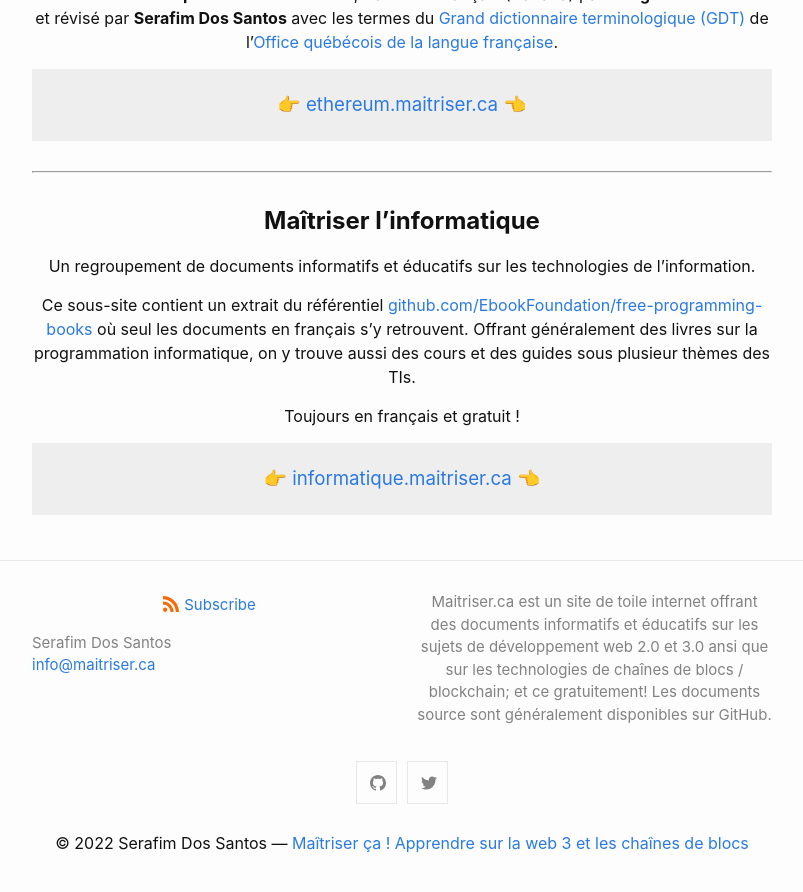
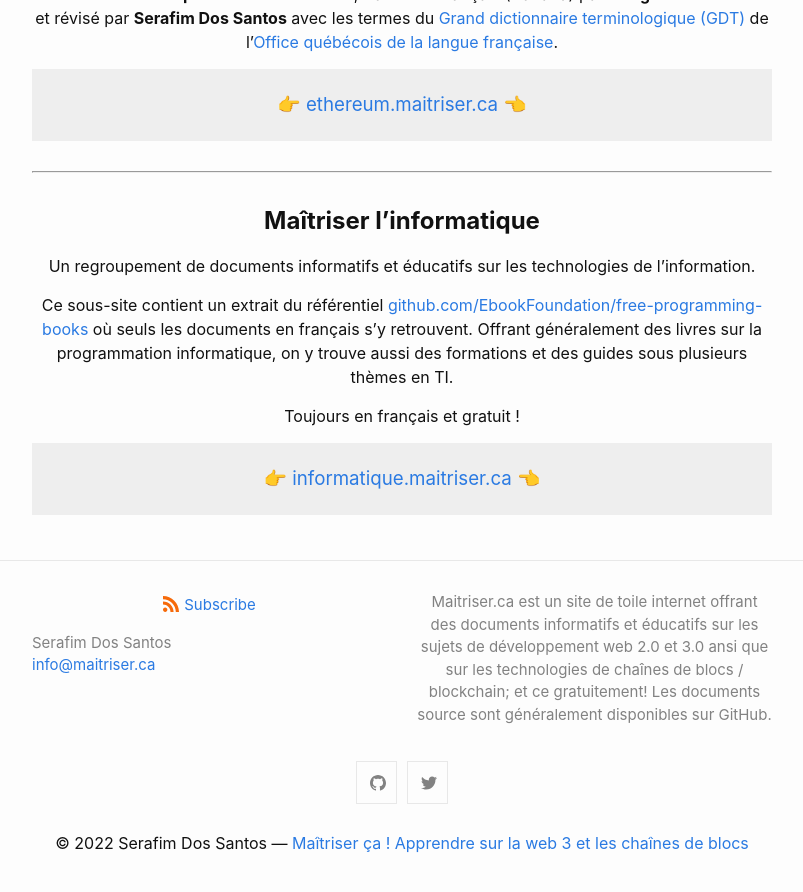
Before and after one commit to maitriser-ca/maitriser-ca.github.io, a Jekyll site: the page built from docs/index.markdown, in a window 1280 px wide and 900 px high, scrolled down 1666 px. Shown: the top 892 px of the window, without its empty margins (238-1041 px from the left). Built offline with Jekyll 4.4.1, drawn with Linux system fonts in a browser that asks for light colours; comment, search, counter and statistics services are not loaded.

Commit message:
correctifs

```diff
--- a/docs/index.markdown
+++ b/docs/index.markdown
@@ -39,7 +39,7 @@
 
 Un regroupement de documents informatifs et éducatifs sur les technologies de l'information.
 
-Ce sous-site contient un extrait du référentiel [github.com/EbookFoundation/free-programming-books](https://github.com/EbookFoundation/free-programming-books) où seul les documents en français s’y retrouvent. Offrant généralement des livres sur la programmation informatique, on y trouve aussi des cours et des guides sous plusieur thèmes des TIs.
+Ce sous-site contient un extrait du référentiel [github.com/EbookFoundation/free-programming-books](https://github.com/EbookFoundation/free-programming-books) où seuls les documents en français s’y retrouvent. Offrant généralement des livres sur la programmation informatique, on y trouve aussi des formations et des guides sous plusieurs thèmes en TI.
 
 Toujours en français et gratuit !
 
```
